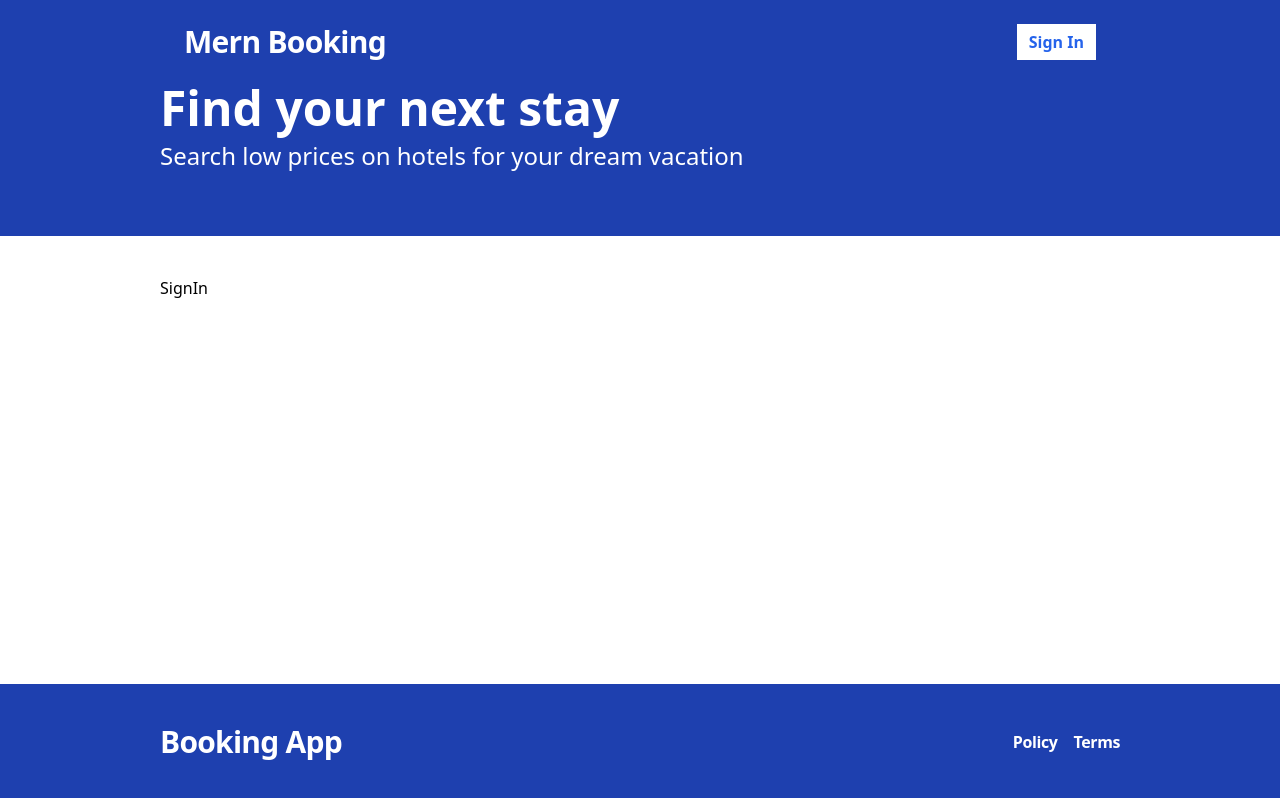
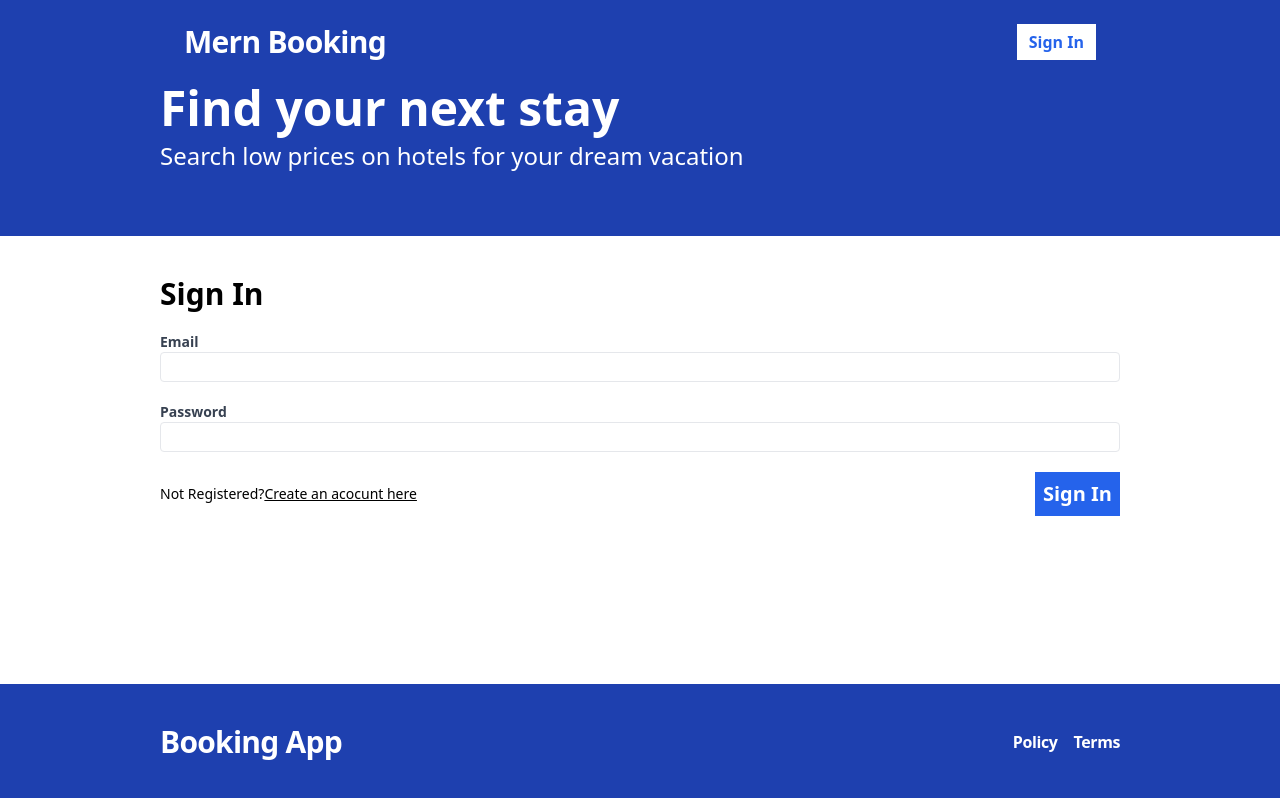
Before and after one commit to mvstaden/hotelbooking, a React (Vite) app in the folder frontend/: page /sign-in in a window 1280 px wide. Built offline with nearby package versions, Linux system fonts and the light colour scheme; no server answers.

Commit message:
Sign in and Signout api points created

```diff
--- a/frontend/src/api-client.ts
+++ b/frontend/src/api-client.ts
@@ -1,4 +1,5 @@
 import { RegisterFormData } from "./pages/Register";
+import { SignInFormData } from "./pages/SignIn";
 
 const API_BASE_URL = import.meta.env.VITE_API_BASE_URL;
 
@@ -18,6 +19,23 @@
   }
 };
 
+export const signIn = async (formData: SignInFormData) => {
+  const response = await fetch(`${API_BASE_URL}/api/auth/login`, {
+    method: "POST",
+    credentials: "include",
+    headers: {
+      "Content-Type": "application/json",
+    },
+    body: JSON.stringify(formData),
+  });
+
+  const body = await response.json();
+  if (!response.ok) {
+    throw new Error(body.message);
+  }
+  return body;
+};
+
 export const validateToken = async () => {
   const response = await fetch(`${API_BASE_URL}/api/auth/validate-token`, {
     credentials: "include",
@@ -27,3 +45,14 @@
   }
   return response.json();
 };
+
+export const signOut = async () => {
+  const response = await fetch(`${API_BASE_URL}/api/auth/logout`, {
+    credentials: "include",
+    method: "POST",
+  });
+
+  if (!response.ok) {
+    throw new Error("Error during sign out");
+  }
+};
--- a/frontend/src/components/Header.tsx
+++ b/frontend/src/components/Header.tsx
@@ -1,5 +1,6 @@
 import { Link } from "react-router-dom";
 import { useAppContext } from "../context/AppContext";
+import SignOutButton from "./SignOutButton";
 
 const Header = () => {
   const { isLoggedIn } = useAppContext();
@@ -12,9 +13,17 @@
         <span className="flex space-x-2">
           {isLoggedIn ? (
             <>
-              <Link to="/my-bookings">My Bookings</Link>
-              <Link to="/my-hotels">My Hotels</Link>
-              <button>Sign out</button>
+              <Link
+                className="flex items-center text-white px-3 font-bold hover:bg-blue-600"
+                to="/my-bookings">
+                My Bookings
+              </Link>
+              <Link
+                className="flex items-center text-white px-3 font-bold hover:bg-blue-600"
+                to="/my-hotels">
+                My Hotels
+              </Link>
+              <SignOutButton />
             </>
           ) : (
             <Link
--- /dev/null
+++ b/frontend/src/components/SignOutButton.tsx
@@ -0,0 +1,29 @@
+import { useMutation, useQueryClient } from "react-query";
+import * as apiClient from "../api-client";
+import { useAppContext } from "../context/AppContext";
+const SignOutButton = () => {
+  const queryClient = useQueryClient();
+  const { showToast } = useAppContext();
+  const mutation = useMutation(apiClient.signOut, {
+    onSuccess: async () => {
+      await queryClient.invalidateQueries("validateToken");
+      showToast({ message: "Logout Successfull", type: "SUCCESS" });
+    },
+    onError: (error: Error) => {
+      showToast({ message: error.message, type: "ERROR" });
+    },
+  });
+
+  const handleLogout = () => {
+    mutation.mutate();
+  };
+
+  return (
+    <button
+      onClick={handleLogout}
+      className="text-blue-600 px-3 font-bold hover:bg-gray-100 bg-white">
+      Sign Out
+    </button>
+  );
+};
+export default SignOutButton;
--- a/frontend/src/context/AppContext.tsx
+++ b/frontend/src/context/AppContext.tsx
@@ -22,6 +22,7 @@
 }) => {
   const [toast, setToast] = useState<ToastMessage | undefined>(undefined);
   const { isError } = useQuery("validateToken", apiClient.validateToken, {
+
     retry: false,
   });
   return (
--- a/frontend/src/pages/Register.tsx
+++ b/frontend/src/pages/Register.tsx
@@ -1,9 +1,9 @@
 import { useForm } from "react-hook-form";
-import { useMutation } from "react-query";
+import { useMutation, useQueryClient } from "react-query";
 
 import * as apiClient from "../api-client";
 import { useAppContext } from "../context/AppContext";
-import { useNavigate } from "react-router-dom";
+import { Link, useNavigate } from "react-router-dom";
 
 //Telling useform what fields we have
 export type RegisterFormData = {
@@ -15,6 +15,7 @@
 };
 
 const Register = () => {
+  const queryClient = useQueryClient();
   const { showToast } = useAppContext();
   const navigate = useNavigate();
   const {
@@ -24,8 +25,9 @@
     formState: { errors },
   } = useForm<RegisterFormData>();
   const mutation = useMutation(apiClient.register, {
-    onSuccess: () => {
+    onSuccess: async () => {
       showToast({ message: "Register Success", type: "SUCCESS" });
+      await queryClient.invalidateQueries("validateToken");
       navigate("/");
     },
     onError: (error: Error) => {
@@ -123,7 +125,14 @@
         )}
       </label>
 
-      <span>
+      <span className="flex items-center justify-between">
+      <span className="text-sm ">
+          Already have an account?
+          <Link className=" hover:text-blue-600 underline" to="/sign-in">
+            Sign in here
+          </Link>
+        </span>
+
         <button
           type="submit"
           className="bg-blue-600 text-white p-2 font-bold hover:bg-blue-500 text-xl">
--- a/frontend/src/pages/SignIn.tsx
+++ b/frontend/src/pages/SignIn.tsx
@@ -1,7 +1,89 @@
-
+import { useForm } from "react-hook-form";
+import { useMutation, useQueryClient } from "react-query";
+import * as apiClient from "../api-client";
+import { useAppContext } from "../context/AppContext";
+import { Link, useNavigate } from "react-router-dom";
+export type SignInFormData = {
+  email: string;
+  password: string;
+};
 
 const SignIn = () => {
-  return <div>SignIn</div>;
+  const queryClient = useQueryClient();
+  const { showToast } = useAppContext();
+  const navigate = useNavigate();
+  const {
+    register,
+    handleSubmit,
+    formState: { errors },
+  } = useForm<SignInFormData>();
+
+  const mutation = useMutation(apiClient.signIn, {
+    onSuccess: async () => {
+      showToast({ message: "Sign in Successfull", type: "SUCCESS" });
+      await queryClient.invalidateQueries("validateToken");
+      navigate("/");
+    },
+    onError: (error: Error) => {
+      showToast({ message: error.message, type: "ERROR" });
+    },
+  });
+
+  const onHandleSubmit = handleSubmit((data) => {
+    mutation.mutate(data);
+  });
+
+  return (
+    <form className="flex flex-col gap-5" onSubmit={onHandleSubmit}>
+      <h2 className="text-3xl font-bold">Sign In</h2>
+      <label htmlFor="email" className="text-gray-700 text-sm font-bold flex-1">
+        Email
+        <input
+          className="border rounded w-full py-1 px-2 font-normal "
+          type="email"
+          id="email"
+          {...register("email", { required: "This field is required" })}
+        />
+        {errors.email && (
+          <span className="text-red-500">{errors.email.message}</span>
+        )}
+      </label>
+      <label
+        htmlFor="password"
+        className="text-gray-700 text-sm font-bold flex-1">
+        Password
+        <input
+          className="border rounded w-full py-1 px-2 font-normal "
+          type="password"
+          id="password"
+          {...register("password", {
+            required: "This field is required",
+            minLength: {
+              value: 6,
+              message: "Password must be atleast 6 characters",
+            },
+          })}
+        />
+        {errors.password && (
+          <span className="text-red-500">{errors.password.message}</span>
+        )}
+      </label>
+
+      <span className="flex items-center justify-between">
+        <span className="text-sm ">
+          Not Registered?
+          <Link className=" hover:text-blue-600 underline" to="/register">
+            Create an acocunt here
+          </Link>
+        </span>
+        <button
+          type="submit"
+          className="bg-blue-600 text-white p-2 font-bold hover:bg-blue-500 text-xl">
+          Sign In
+        </button>
+      </span>
+    </form>
+  );
 };
 
 export default SignIn;
```
Also changed, not shown: 1 other file (tests, documents, lock files or other folders).
